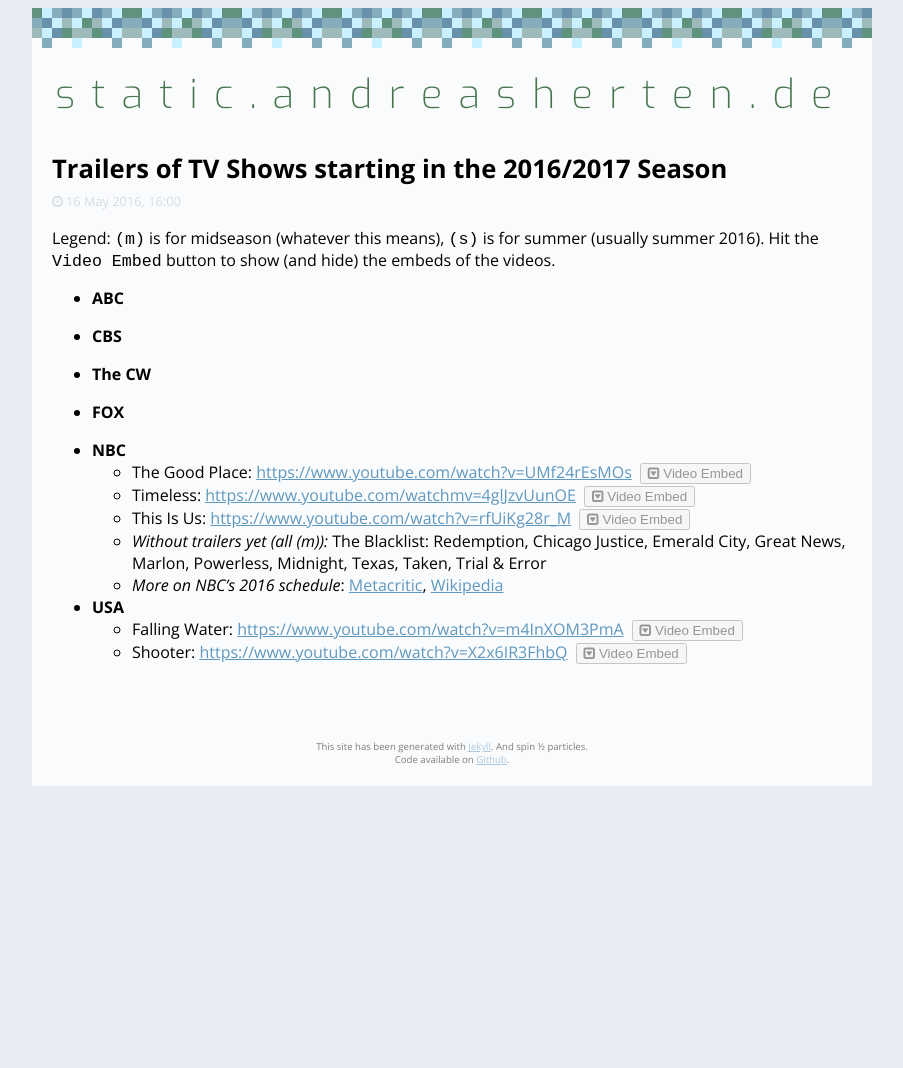
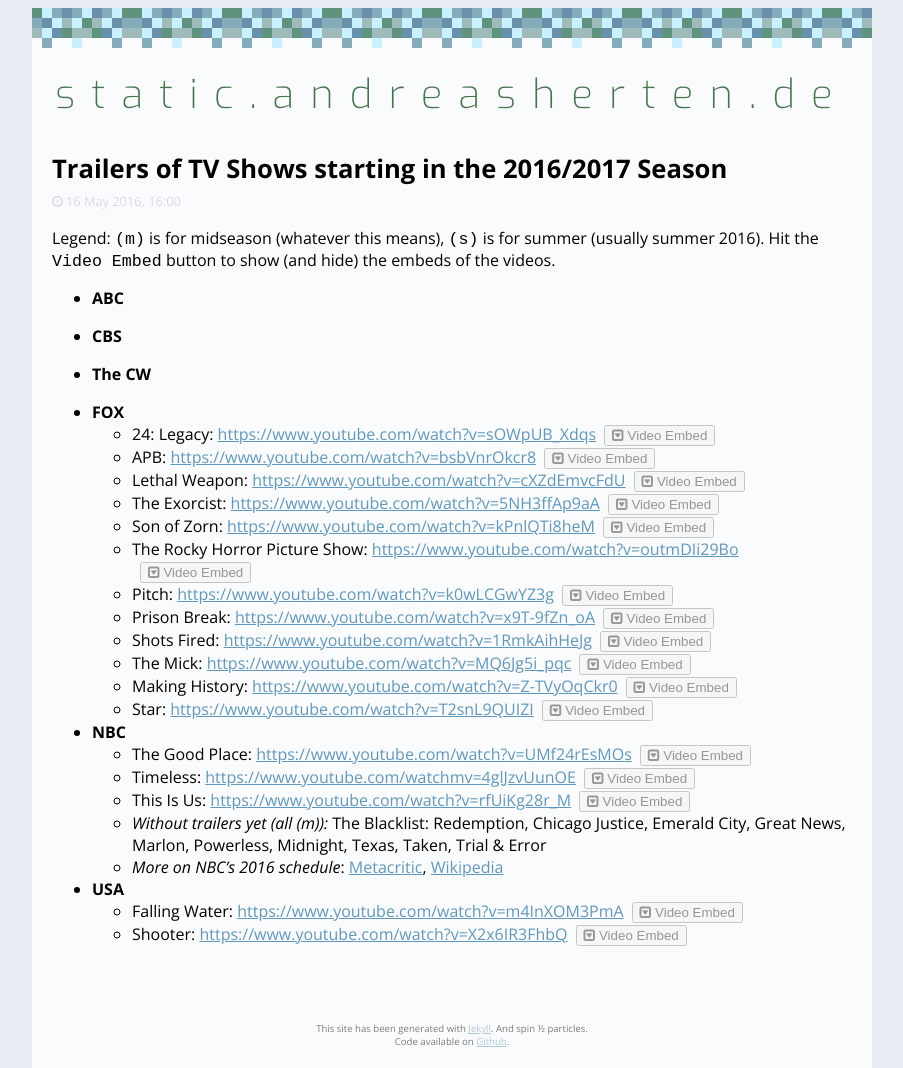
Before and after one commit to AndiH/static.andreasherten.de, a Jekyll site: the page built from _posts/2016-05-16-tv-show-trailer-2016.markdown, in a window 1280 px wide. Shown: the whole page, without its empty margins (188-1091 px from the left). Built offline with Jekyll 4.4.1, drawn with Linux system fonts in a browser that asks for light colours; nearby versions of some CDN libraries; before the commit the page ends 908 px from its top, so only the background shows below that.

Commit message:
Add TV show trailers 2016: FOX

```diff
--- a/_posts/2016-05-16-tv-show-trailer-2016.markdown
+++ b/_posts/2016-05-16-tv-show-trailer-2016.markdown
@@ -25,6 +25,18 @@ Legend: `(m)` is for midseason (whatever this means), `(s)` is for summer (usual
 * **The CW**
 
 * **FOX**
+    - 24: Legacy: [https://www.youtube.com/watch?v=sOWpUB_Xdqs](https://www.youtube.com/watch?v=sOWpUB_Xdqs)
+    - APB: [https://www.youtube.com/watch?v=bsbVnrOkcr8](https://www.youtube.com/watch?v=bsbVnrOkcr8)
+    - Lethal Weapon: [https://www.youtube.com/watch?v=cXZdEmvcFdU](https://www.youtube.com/watch?v=cXZdEmvcFdU)
+    - The Exorcist: [https://www.youtube.com/watch?v=5NH3ffAp9aA](https://www.youtube.com/watch?v=5NH3ffAp9aA)
+    - Son of Zorn: [https://www.youtube.com/watch?v=kPnlQTi8heM](https://www.youtube.com/watch?v=kPnlQTi8heM)
+    - The Rocky Horror Picture Show: [https://www.youtube.com/watch?v=outmDIi29Bo](https://www.youtube.com/watch?v=outmDIi29Bo)
+    - Pitch: [https://www.youtube.com/watch?v=k0wLCGwYZ3g](https://www.youtube.com/watch?v=k0wLCGwYZ3g)
+    - Prison Break: [https://www.youtube.com/watch?v=x9T-9fZn_oA](https://www.youtube.com/watch?v=x9T-9fZn_oA)
+    - Shots Fired: [https://www.youtube.com/watch?v=1RmkAihHeJg](https://www.youtube.com/watch?v=1RmkAihHeJg)
+    - The Mick: [https://www.youtube.com/watch?v=MQ6Jg5i_pqc](https://www.youtube.com/watch?v=MQ6Jg5i_pqc)
+    - Making History: [https://www.youtube.com/watch?v=Z-TVyOqCkr0](https://www.youtube.com/watch?v=Z-TVyOqCkr0)
+    - Star: [https://www.youtube.com/watch?v=T2snL9QUIZI](https://www.youtube.com/watch?v=T2snL9QUIZI)
 
 * **NBC**
     - The Good Place: [https://www.youtube.com/watch?v=UMf24rEsMOs](https://www.youtube.com/watch?v=UMf24rEsMOs)
```
